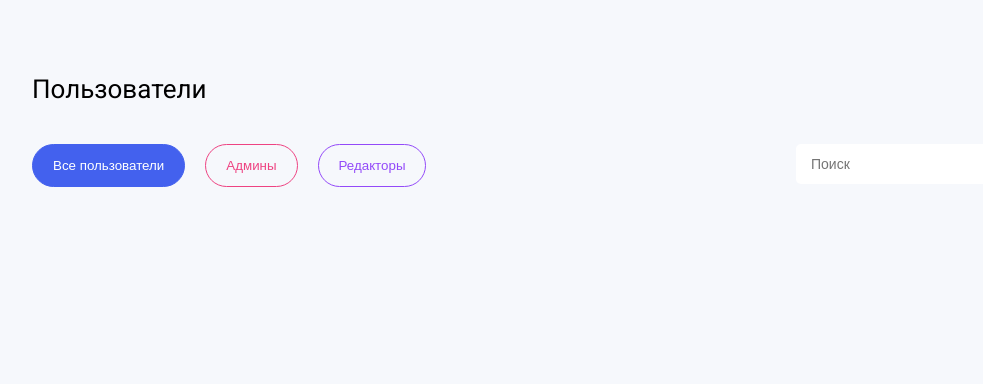
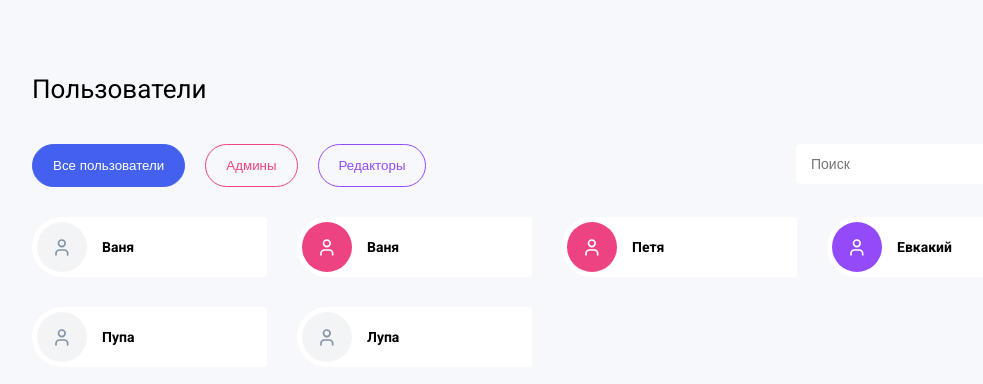
Before and after one commit to ElizavetaLeus/VueProject, a Vue app: page / in a window 1280 px wide. Shown: the top 384 px of the page, without its empty margins (88-1071 px from the left). Built offline with nearby package versions, Linux system fonts and the light colour scheme.

Commit message:
исправила фильтрацию юзеров

```diff
--- a/src/App.vue
+++ b/src/App.vue
@@ -42,17 +42,18 @@ const filters = ref({
 
 const setFilter = (params) => {
   if (params.type === 'setInputValue') {
-    filters.value.role = params.value;
+    filters.value.query = params.value;
   }
   if (params.type === 'setUserRole') {
-    filters.value.query = params.value;
+    filters.value.role = params.value;
   }
 }
 
 const userList = computed(() => {
   return userListDefault.filter((user) => {
-    return user.role === filters.value.role
-    && user.name.toLowerCase().includes(filters.value.query.toLowerCase())
+    const hasUserRoleOrAll = user.role === filters.value.role || filters.value.role === 'all';
+    const hasUserNameQuery = user.name.toLowerCase().includes(filters.value.query.toLowerCase());
+    return hasUserRoleOrAll && hasUserNameQuery;
   })
 })
 
```
